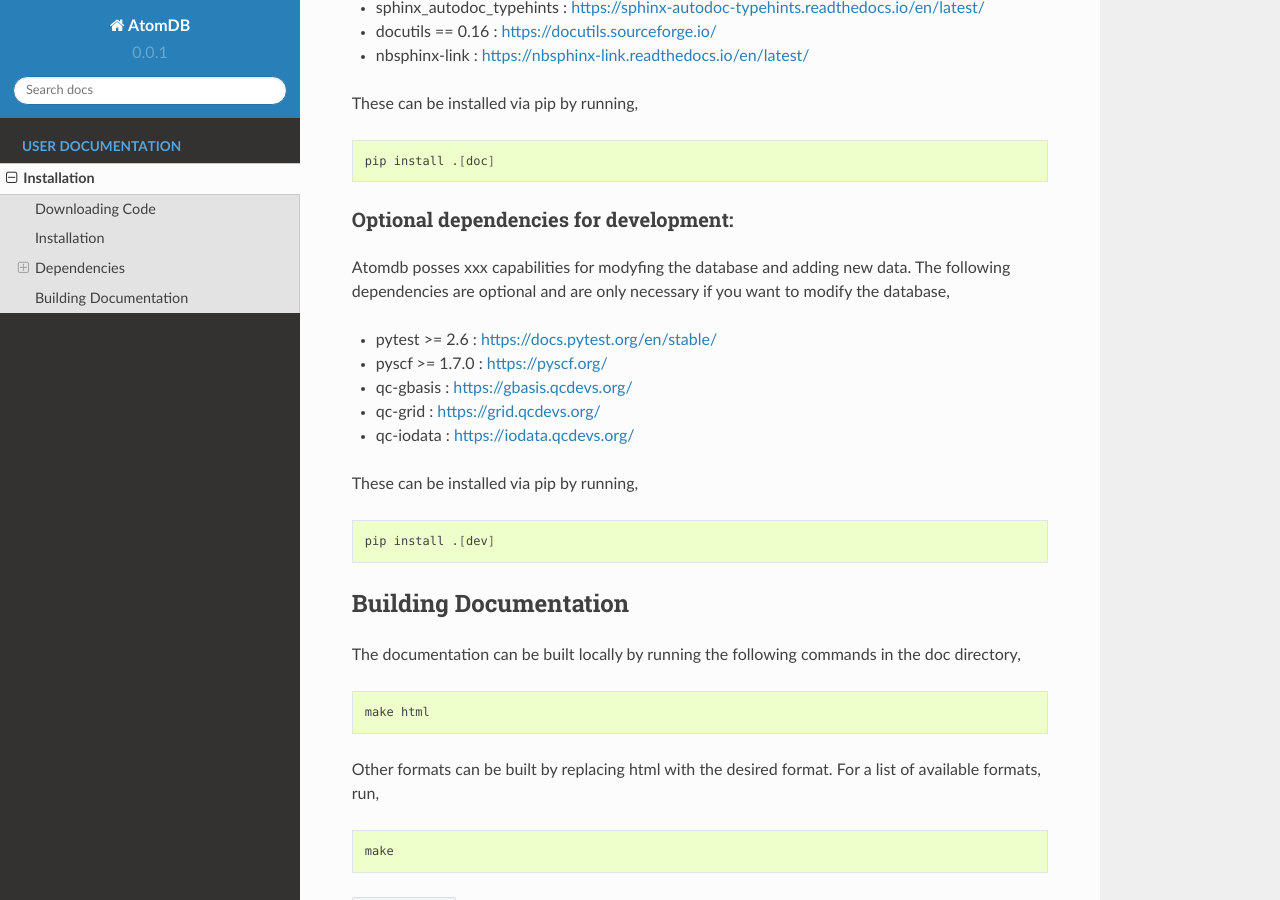
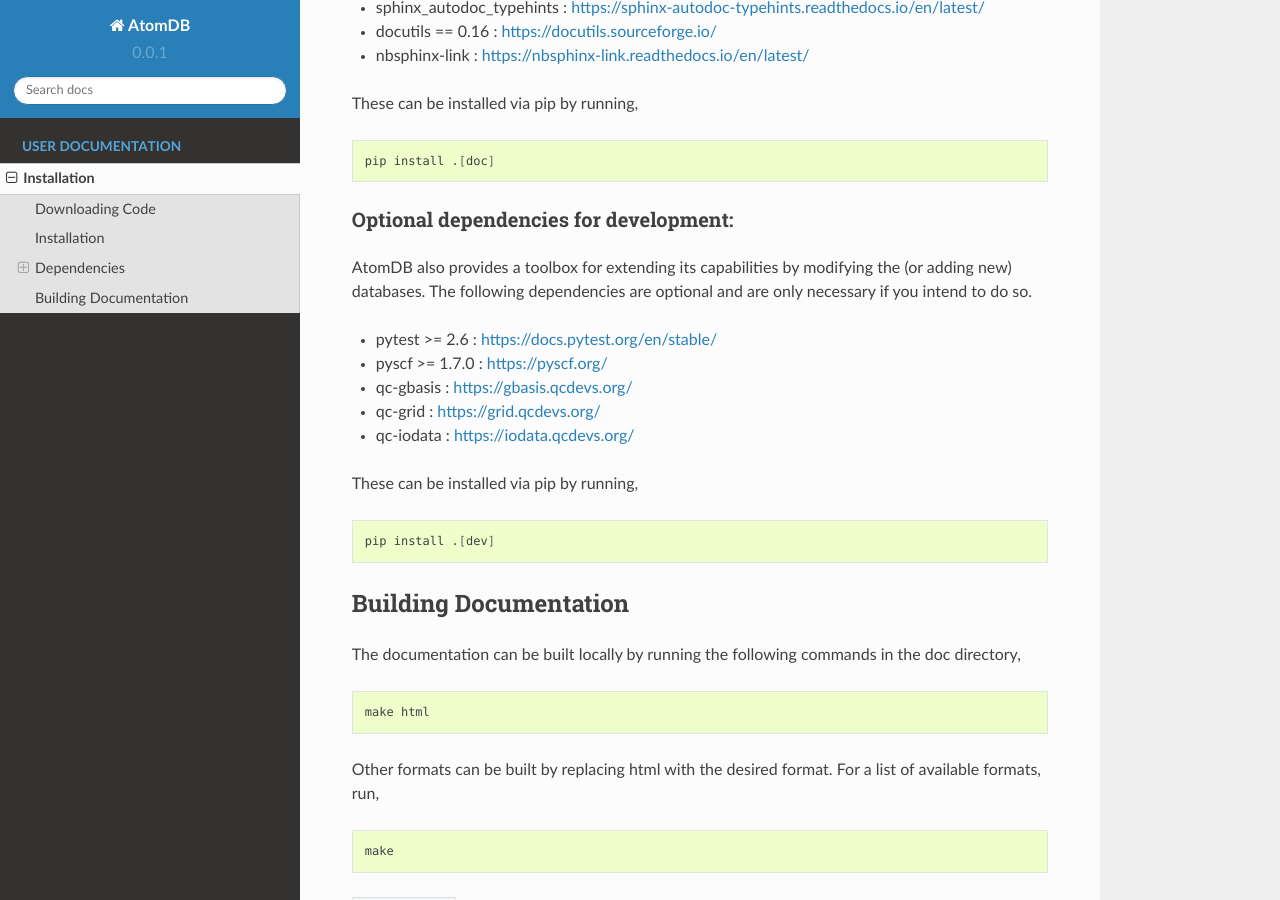
Before and after one commit to theochem/AtomDB, a Sphinx documentation site: the page built from docs/source/installation.rst, in a window 1280 px wide and 900 px high, scrolled down 1575 px. Built offline with Sphinx 7.4.7 and the Read the Docs theme 2.0.0, drawn with Linux system fonts in a browser that asks for light colours; pages that are not in the unit, such as notebooks, are missing from menus; some of the changed text lies outside the part shown.

Commit message:
Small fixes to index and installation docs

```diff
--- a/docs/source/installation.rst
+++ b/docs/source/installation.rst
@@ -34,7 +34,7 @@ AtomDB can also be installed by cloning via git,
    git clone https://github.com/theochem/AtomDB.git
 
 
-Then installation via pip can be done by going into the directory where Grid is downloaded to
+Then installation via pip can be done by going into the directory where AtomDB was downloaded to
 and running,
 
 
@@ -95,8 +95,9 @@ These can be installed via pip by running,
 Optional dependencies for development:
 --------------------------------------
 
-Atomdb posses xxx capabilities for modyfing the database and adding new data. The following
-dependencies are optional and are only necessary if you want to modify the database,
+AtomDB also provides a toolbox for extending its capabilities by modifying the
+(or adding new) databases. The following dependencies are optional and are
+only necessary if you intend to do so.
 
 * pytest >= 2.6 : https://docs.pytest.org/en/stable/
 * pyscf >= 1.7.0 : https://pyscf.org/
```
Also changed, not shown: docs/source/index.rst (+5 -6 lines).
